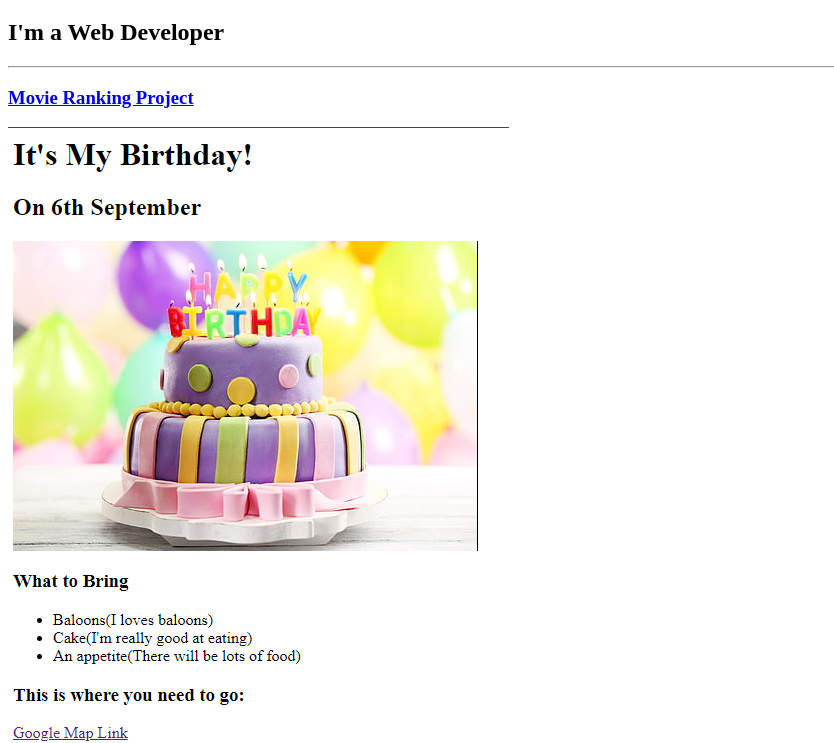
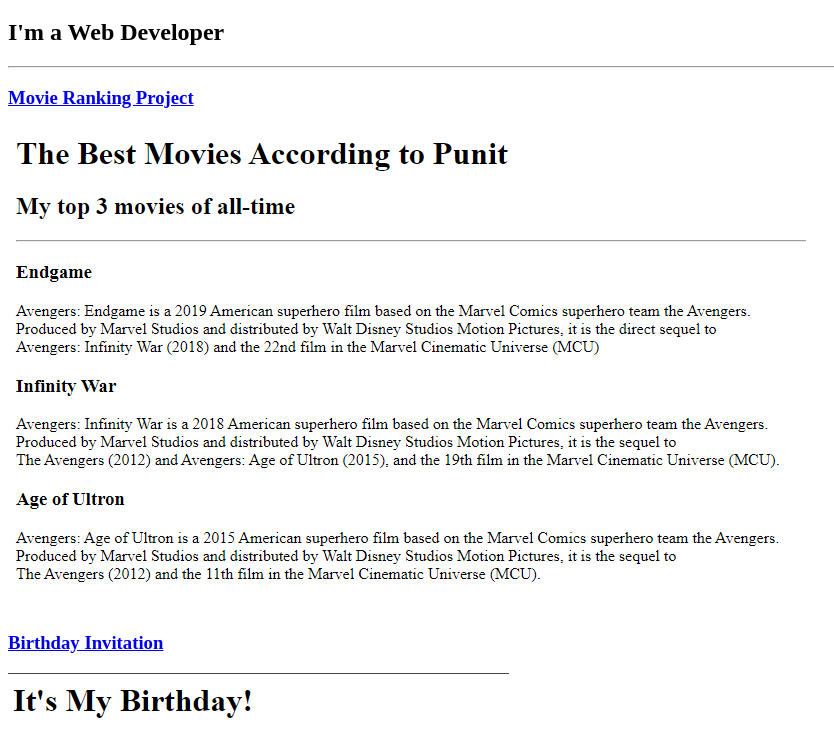
Before and after one commit to punitt20/html-portfolio, a plain HTML site: page index.html in a window 1280 px wide. Shown: the part 61-804 px from the top of the page, without its empty margins (0-834 px from the left). Drawn offline with Linux system fonts and the light colour scheme.

Commit message:
Update index.html

```diff
--- a/index.html
+++ b/index.html
@@ -10,7 +10,7 @@
 <h2>I'm a Web Developer</h2>
 <hr/>
 <h3><a href="public\movie-ranking.html">Movie Ranking Project</a></h3>
-<img src="assets\images\Birthday.png"/>
+<img src="assets\images\movies.png"/>
 <h3><a href=".\public\birthday-invite.html">Birthday Invitation</a></h3>
 <img src="assets\images\Birthday.png"/>
 <h3><a href=".\public\about.html"> About Me</a>
```
